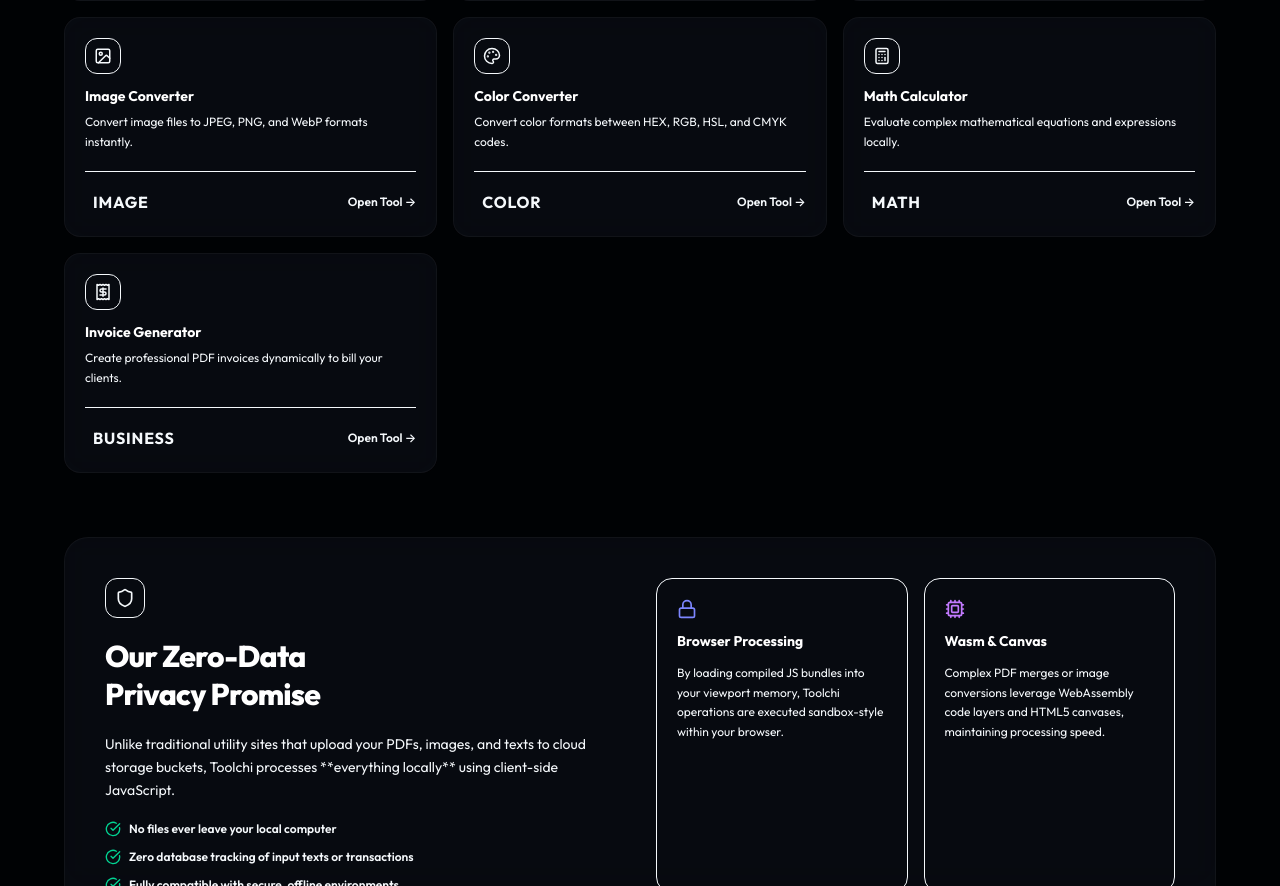
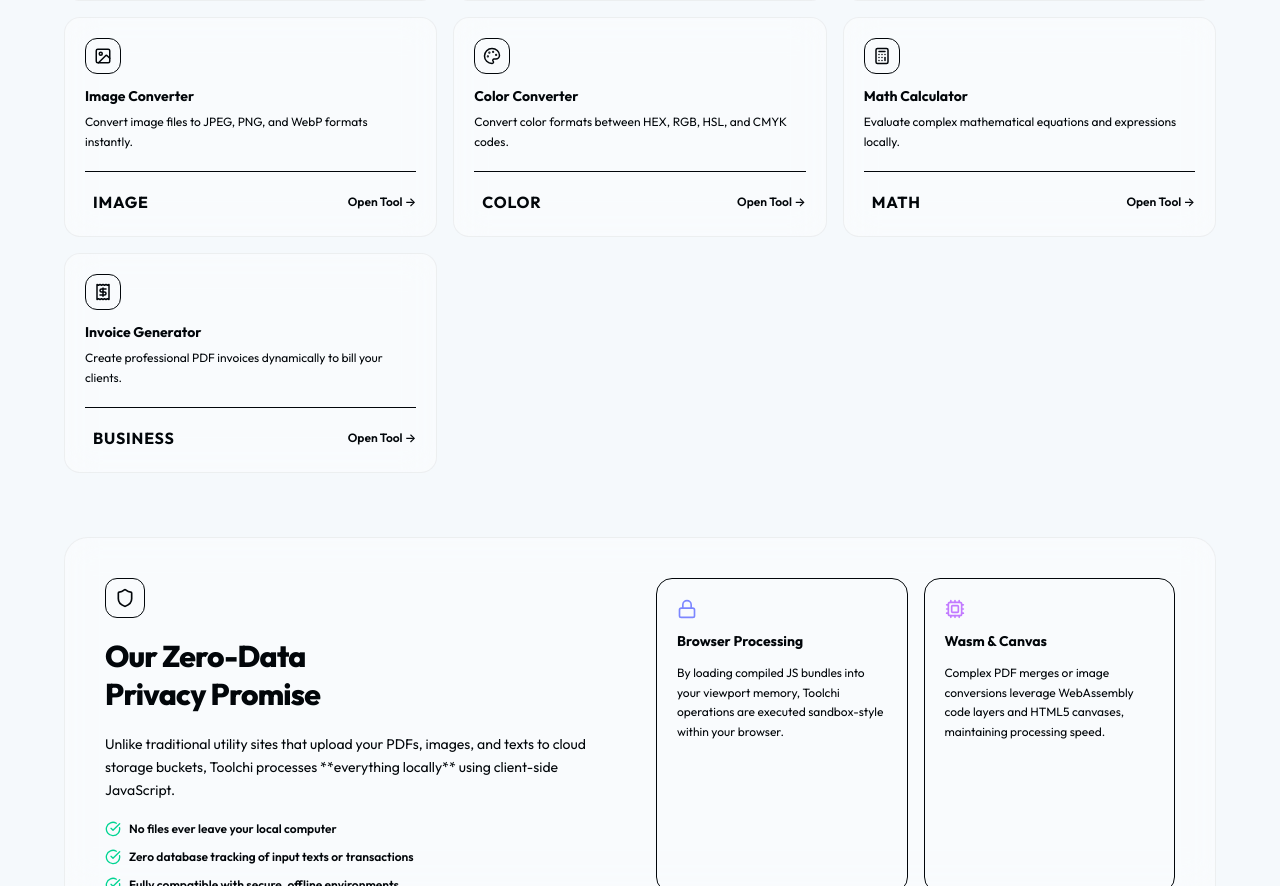
Before and after one commit to arslanhamee314-bot/toolchi-com, a Next.js app: page / in a window 1280 px wide. Shown: the part 1914-2800 px from the top of the page. Built offline with nearby package versions, Linux system fonts and the light colour scheme.

Commit message:
Set default theme to light mode and ensure color compatibility

```diff
--- a/src/app/globals.css
+++ b/src/app/globals.css
@@ -4,8 +4,24 @@
 @custom-variant dark (&:where(.dark, .dark *));
 
 @layer base {
-  /* Set dark theme variables as default in :root for sleek premium dark mode out-of-the-box */
+  /* Set light theme variables as default in :root */
   :root {
+    --background: oklch(0.98 0.005 240);
+    --foreground: oklch(0.12 0.015 240);
+    --card: oklch(1 0 0);
+    --card-foreground: oklch(0.12 0.015 240);
+    --primary: oklch(0.58 0.23 255);
+    --primary-foreground: oklch(0.98 0.005 240);
+    --muted: oklch(0.95 0.005 240);
+    --muted-foreground: oklch(0.45 0.01 240);
+    --accent: oklch(0.95 0.005 240);
+    --accent-foreground: oklch(0.12 0.015 240);
+    --border: oklch(0.92 0.005 240);
+    --radius: 1rem;
+  }
+
+  /* Set dark theme variables inside the .dark selector */
+  .dark {
     --background: oklch(0.08 0.015 240);
     --foreground: oklch(0.98 0.005 240);
     --card: oklch(0.12 0.015 240);
@@ -17,7 +33,6 @@
     --accent: oklch(0.16 0.015 240);
     --accent-foreground: oklch(0.98 0.005 240);
     --border: oklch(0.18 0.015 240);
-    --radius: 1rem;
   }
 }
 
@@ -51,9 +66,14 @@
 
 /* Glassmorphism template */
 .glass {
-  background: rgba(19, 24, 37, 0.4);
+  background: rgba(255, 255, 255, 0.4);
   backdrop-filter: blur(16px);
   -webkit-backdrop-filter: blur(16px);
+  border: 1px solid rgba(0, 0, 0, 0.05);
+}
+
+.dark .glass {
+  background: rgba(19, 24, 37, 0.4);
   border: 1px solid rgba(255, 255, 255, 0.04);
 }
 
--- a/src/app/page.tsx
+++ b/src/app/page.tsx
@@ -24,7 +24,7 @@
             <Sparkles className="h-3.5 w-3.5" /> 100% Private Browser Utilities
           </div>
 
-          <h1 className="text-4xl sm:text-6xl font-extrabold tracking-tight bg-clip-text text-linear-to-b from-white via-neutral-100 to-neutral-500 leading-none">
+          <h1 className="text-4xl sm:text-6xl font-extrabold tracking-tight bg-clip-text text-neutral-900 dark:text-neutral-100 leading-none">
             Every utility you use,<br />
             <span className="bg-clip-text text-linear-to-r from-primary via-indigo-400 to-purple-500">
               in one secure place
@@ -47,7 +47,7 @@
             <div className="h-10 w-10 bg-primary/10 text-primary border border-primary/20 rounded-xl flex items-center justify-center">
               <Shield className="h-5 w-5" />
             </div>
-            <h2 className="text-2xl md:text-3xl font-extrabold text-white tracking-tight leading-tight">
+            <h2 className="text-2xl md:text-3xl font-extrabold text-foreground tracking-tight leading-tight">
               Our Zero-Data <br />
               <span className="text-primary">Privacy Promise</span>
             </h2>
@@ -70,14 +70,14 @@
           <div className="grid grid-cols-1 sm:grid-cols-2 gap-4">
             <div className="p-5 rounded-2xl bg-card border border-border/80 flex flex-col gap-3">
               <Lock className="h-5 w-5 text-indigo-400" />
-              <h4 className="font-bold text-sm text-white">Browser Processing</h4>
+              <h4 className="font-bold text-sm text-foreground">Browser Processing</h4>
               <p className="text-xs text-muted-foreground leading-relaxed">
                 By loading compiled JS bundles into your viewport memory, Toolchi operations are executed sandbox-style within your browser.
               </p>
             </div>
             <div className="p-5 rounded-2xl bg-card border border-border/80 flex flex-col gap-3">
               <Cpu className="h-5 w-5 text-purple-400" />
-              <h4 className="font-bold text-sm text-white">Wasm & Canvas</h4>
+              <h4 className="font-bold text-sm text-foreground">Wasm & Canvas</h4>
               <p className="text-xs text-muted-foreground leading-relaxed">
                 Complex PDF merges or image conversions leverage WebAssembly code layers and HTML5 canvases, maintaining processing speed.
               </p>
@@ -88,34 +88,34 @@
         {/* 4. Platform FAQs Hub */}
         <section className="flex flex-col gap-6">
           <div className="text-center max-w-xl mx-auto flex flex-col gap-2">
-            <h2 className="text-2xl font-extrabold tracking-tight text-white">Frequently Asked Questions</h2>
+            <h2 className="text-2xl font-extrabold tracking-tight text-foreground">Frequently Asked Questions</h2>
             <p className="text-xs text-muted-foreground">General information regarding how the Toolchi platform processes browser utilities.</p>
           </div>
 
           <div className="grid grid-cols-1 md:grid-cols-2 gap-4 text-sm max-w-4xl mx-auto w-full">
             <div className="glass p-6 rounded-2xl border flex flex-col gap-2">
-              <h4 className="font-bold text-white text-xs md:text-sm">How can Toolchi modify PDFs without uploading them?</h4>
+              <h4 className="font-bold text-foreground text-xs md:text-sm">How can Toolchi modify PDFs without uploading them?</h4>
               <p className="text-xs text-muted-foreground leading-relaxed">
                 We load client-side libraries (like `pdf-lib`) directly into your browser tab. When you drag and drop your PDFs to merge or split them, the JavaScript interpreter compiles the PDF streams natively in RAM, producing an instant download link.
               </p>
             </div>
 
             <div className="glass p-6 rounded-2xl border flex flex-col gap-2">
-              <h4 className="font-bold text-white text-xs md:text-sm">Does the tool work offline?</h4>
+              <h4 className="font-bold text-foreground text-xs md:text-sm">Does the tool work offline?</h4>
               <p className="text-xs text-muted-foreground leading-relaxed">
                 Yes! Once the webpage is loaded initially, all computations (casing transforms, formatting, conversions) work completely offline since they require no external APIs or network calls.
               </p>
             </div>
 
             <div className="glass p-6 rounded-2xl border flex flex-col gap-2">
-              <h4 className="font-bold text-white text-xs md:text-sm">Are there any file count or upload limit caps?</h4>
+              <h4 className="font-bold text-foreground text-xs md:text-sm">Are there any file count or upload limit caps?</h4>
               <p className="text-xs text-muted-foreground leading-relaxed">
                 Since we do not host or store your assets on remote hardware servers, there are no artificial pricing plans or upload caps. Your limits are only bounded by your local computer's processor speed and available memory.
               </p>
             </div>
 
             <div className="glass p-6 rounded-2xl border flex flex-col gap-2">
-              <h4 className="font-bold text-white text-xs md:text-sm">How can I suggest new browser utilities?</h4>
+              <h4 className="font-bold text-foreground text-xs md:text-sm">How can I suggest new browser utilities?</h4>
               <p className="text-xs text-muted-foreground leading-relaxed">
                 We are actively expanding our tools directory! If you need developer, text, math, or PDF utilities added to our list, reach out to our support channel via `support@toolchi.online`.
               </p>
--- a/src/app/tools/[slug]/page.tsx
+++ b/src/app/tools/[slug]/page.tsx
@@ -124,7 +124,7 @@
           <ChevronRight className="h-3 w-3 shrink-0" />
           <Link href="/tools" className="hover:text-foreground transition-colors">Tools</Link>
           <ChevronRight className="h-3 w-3 shrink-0" />
-          <span className="text-white truncate">{tool.name}</span>
+          <span className="text-foreground truncate">{tool.name}</span>
         </nav>
 
         {/* Action Header */}
@@ -134,13 +134,13 @@
               <LucideIcon name={tool.iconName} className="h-5 w-5" />
             </div>
             <div>
-              <h1 className="text-2xl sm:text-3xl font-extrabold text-white tracking-tight">{tool.name}</h1>
+              <h1 className="text-2xl sm:text-3xl font-extrabold text-foreground tracking-tight">{tool.name}</h1>
               <p className="text-xs sm:text-sm text-muted-foreground mt-1">{tool.shortDesc}</p>
             </div>
           </div>
           <Link
             href="/"
-            className="inline-flex items-center gap-1.5 text-xs text-muted-foreground hover:text-white transition-colors bg-card border border-border px-3 py-1.5 rounded-lg hover:border-neutral-700 shrink-0"
+            className="inline-flex items-center gap-1.5 text-xs text-muted-foreground hover:text-foreground transition-colors bg-card border border-border px-3 py-1.5 rounded-lg hover:border-neutral-700 shrink-0"
           >
             <ArrowLeft className="h-4.5 w-4.5" /> Back to Dashboard
           </Link>
--- a/src/components/tools/ToolsDirectory.tsx
+++ b/src/components/tools/ToolsDirectory.tsx
@@ -89,7 +89,7 @@
                       <LucideIcon name={result.iconName} className="h-4.5 w-4.5" />
                     </div>
                     <div>
-                      <div className="text-sm font-semibold text-white group-hover:text-primary transition-colors">
+                      <div className="text-sm font-semibold text-foreground group-hover:text-primary transition-colors">
                         {result.name}
                       </div>
                       <div className="text-xs text-muted-foreground truncate max-w-sm md:max-w-md">
@@ -131,7 +131,7 @@
                   </span>
                 </div>
                 <div className="flex-1">
-                  <h3 className="font-bold text-sm text-white group-hover:text-primary transition-colors mb-1.5">{tool.name}</h3>
+                  <h3 className="font-bold text-sm text-foreground group-hover:text-primary transition-colors mb-1.5">{tool.name}</h3>
                   <p className="text-xs text-muted-foreground leading-relaxed line-clamp-2">{tool.shortDesc}</p>
                 </div>
                 <div className="text-xs font-semibold text-primary group-hover:text-primary-foreground flex items-center gap-1 mt-2">
@@ -198,7 +198,7 @@
                     )}
                   </div>
                   <div>
-                    <h3 className="font-bold text-sm text-white group-hover:text-primary transition-colors mb-1.5">{tool.name}</h3>
+                    <h3 className="font-bold text-sm text-foreground group-hover:text-primary transition-colors mb-1.5">{tool.name}</h3>
                     <p className="text-xs text-muted-foreground leading-relaxed line-clamp-3">{tool.shortDesc}</p>
                   </div>
                 </div>
```
Also changed, not shown: src/app/layout.tsx (+6 -6 lines).
